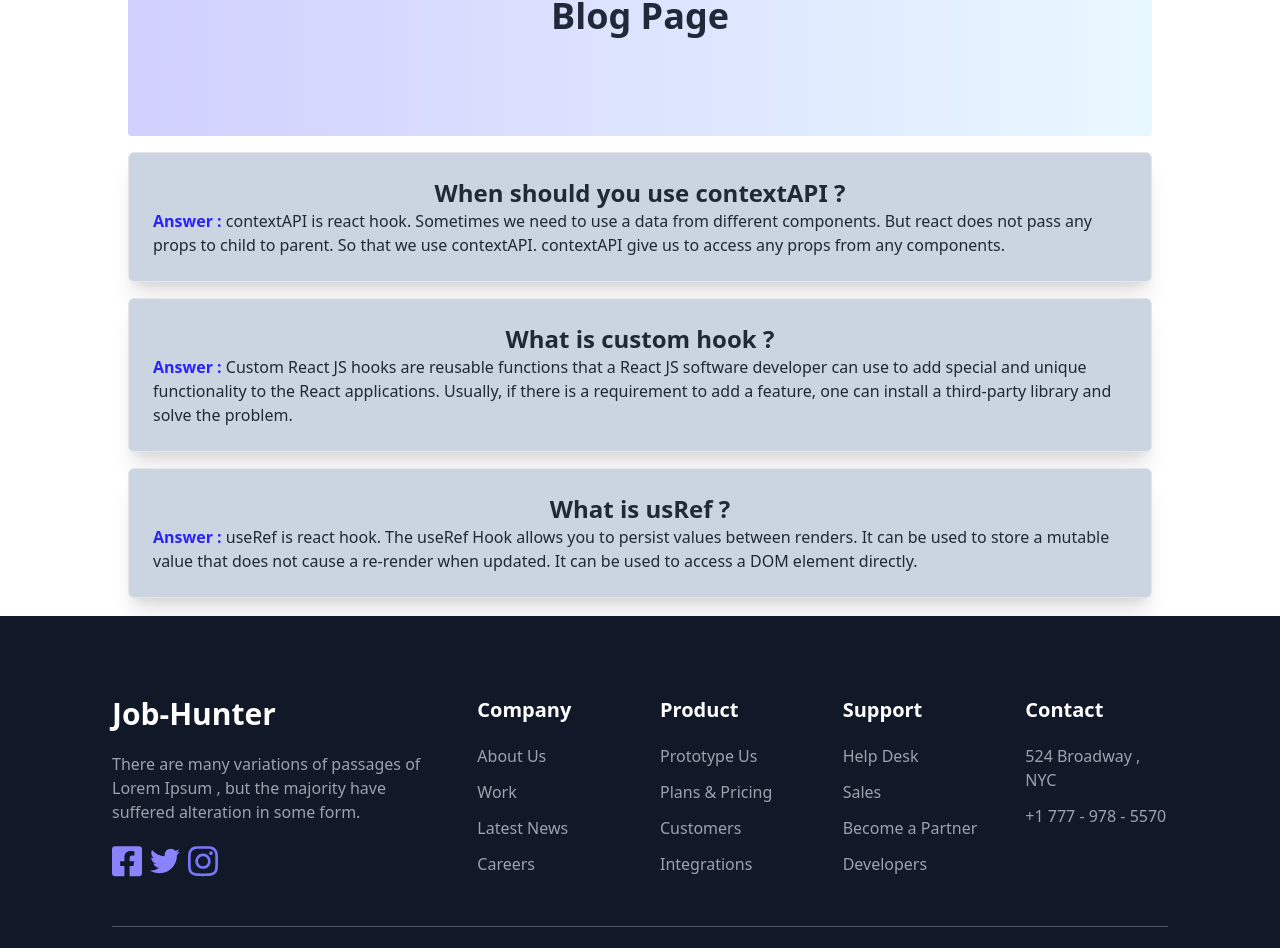
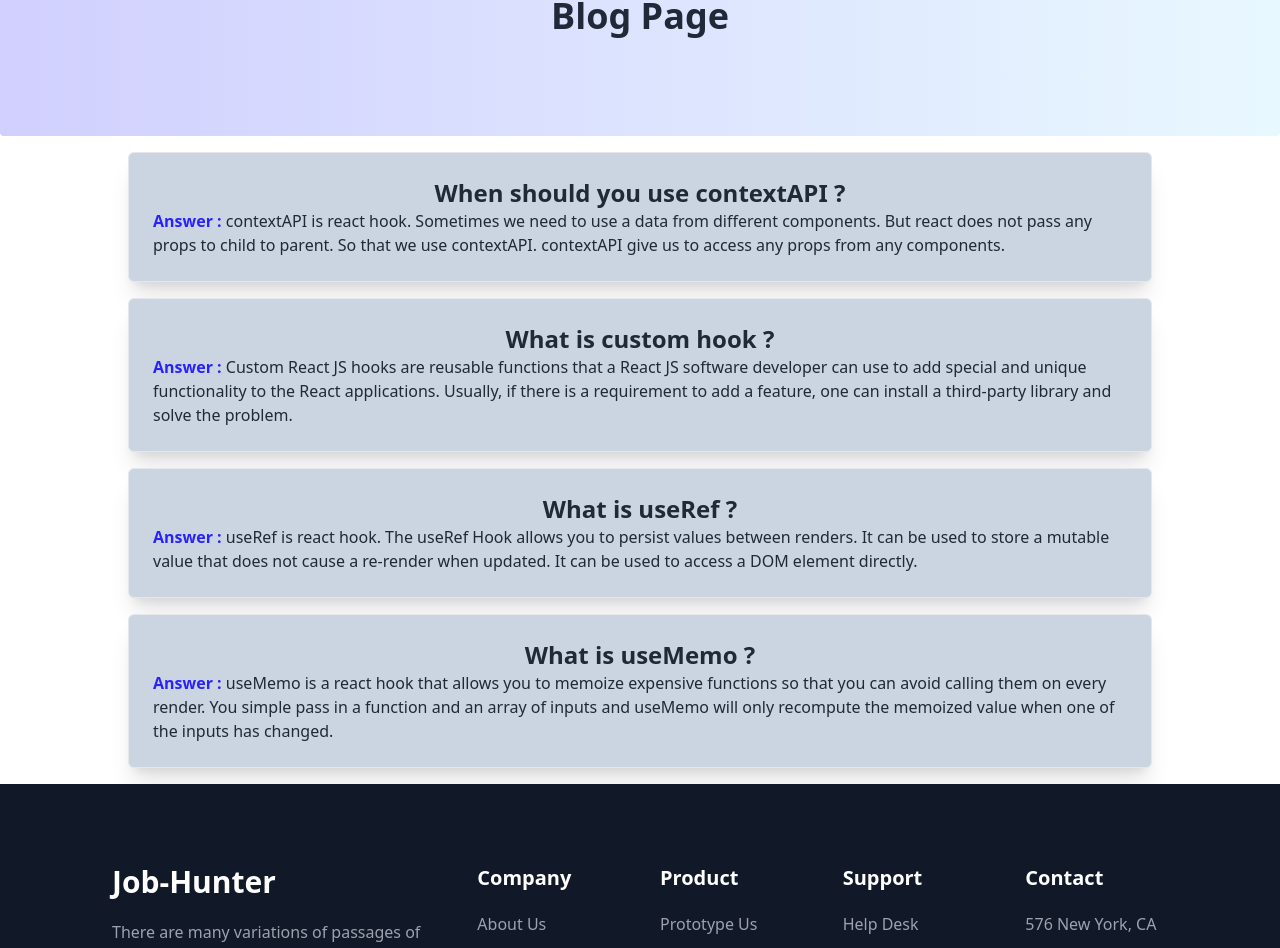
Before and after one commit to Shajib-Dv/job-hunt, a React (Vite) app: page /blog in a window 1280 px wide. Shown: the part 180-1128 px from the top of the page. Built offline with nearby package versions, Linux system fonts and the light colour scheme.

Commit message:
all requirments done

```diff
--- a/src/Layout/Home.jsx
+++ b/src/Layout/Home.jsx
@@ -8,7 +8,7 @@ import Footer from "../components/Footer";
 const Home = () => {
   return (
     <>
-      <div className="md:w-4/5 mx-auto">
+      <div className="">
         <Header />
         <div className="min-h-[90vh]">
           <Outlet />
--- a/src/components/AppliedJobs.jsx
+++ b/src/components/AppliedJobs.jsx
@@ -32,6 +32,7 @@ const AppliedJobs = () => {
   return (
     <>
       <CommonPage>Applied job</CommonPage>
+      <div className="md:w-4/5 mx-auto">
         <div className="text-right my-6">
           <select
             onChange={(e) => getValue(e.target.value)}
@@ -48,6 +49,7 @@ const AppliedJobs = () => {
           {appliedJob &&
             appliedJob.map((job) => <AppliedJobList key={job.id} job={job} />)}
         </div>
+      </div>
     </>
   );
 };
--- a/src/components/Blog.jsx
+++ b/src/components/Blog.jsx
@@ -7,6 +7,7 @@ const Blog = () => {
   return (
     <>
       <CommonPage>Blog Page</CommonPage>
+      <div className="md:w-4/5 mx-auto">
         <div className="border rounded-md shadow-xl bg-slate-300 mt-4 p-6">
           <h2 className="text-2xl text-center font-bold">
             When should you use contextAPI ?
@@ -26,20 +27,33 @@ const Blog = () => {
           <p>
             <span className="font-bold text-[#2922fa]">Answer : </span>Custom
             React JS hooks are reusable functions that a React JS software
-          developer can use to add special and unique functionality to the React
-          applications. Usually, if there is a requirement to add a feature, one
-          can install a third-party library and solve the problem.
+            developer can use to add special and unique functionality to the
+            React applications. Usually, if there is a requirement to add a
+            feature, one can install a third-party library and solve the
+            problem.
           </p>
         </div>
         <div className="border rounded-md shadow-xl bg-slate-300 my-4 p-6">
-        <h2 className="text-2xl text-center font-bold">What is usRef ?</h2>
+          <h2 className="text-2xl text-center font-bold">What is useRef ?</h2>
           <p>
             <span className="font-bold text-[#2922fa]">Answer : </span>
             useRef is react hook. The useRef Hook allows you to persist values
-          between renders. It can be used to store a mutable value that does not
-          cause a re-render when updated. It can be used to access a DOM element
-          directly.
+            between renders. It can be used to store a mutable value that does
+            not cause a re-render when updated. It can be used to access a DOM
+            element directly.
           </p>
+        </div>
+        <div className="border rounded-md shadow-xl bg-slate-300 my-4 p-6">
+          <h2 className="text-2xl text-center font-bold">What is useMemo ?</h2>
+          <p>
+            <span className="font-bold text-[#2922fa]">Answer : </span>
+            useMemo is a react hook that allows you to memoize expensive
+            functions so that you can avoid calling them on every render. You
+            simple pass in a function and an array of inputs and useMemo will
+            only recompute the memoized value when one of the inputs has
+            changed.
+          </p>
+        </div>
       </div>
     </>
   );
--- a/src/components/Footer.jsx
+++ b/src/components/Footer.jsx
@@ -78,8 +78,8 @@ const Footer = () => {
           <div>
             <h3 className="mb-5 text-white text-xl font-semibold">Contact</h3>
             <ul className="grid gap-3 text-gray-400">
-              <li>524 Broadway , NYC</li>
-              <li>+1 777 - 978 - 5570</li>
+              <li>576 New York, CA</li>
+              <li>+1 888 - 978 - 9070</li>
             </ul>
           </div>
         </div>
--- a/src/components/Header.jsx
+++ b/src/components/Header.jsx
@@ -6,7 +6,7 @@ import { Link, NavLink } from "react-router-dom";
 const Header = () => {
   const [navbar, setNavbar] = useState(false);
   return (
-    <nav className="w-full">
+    <nav className="md:w-4/5 mx-auto">
       <div className="justify-between px-4 mx-auto lg:max-w-7xl md:items-center md:flex md:px-8">
         <div>
           <div className="flex items-center justify-between py-3 md:py-5 md:block">
--- a/src/components/JobContainer.jsx
+++ b/src/components/JobContainer.jsx
@@ -17,7 +17,7 @@ const JobContainer = () => {
       .then((data) => setJobs(data));
   }, []);
   return (
-    <>
+    <div className="md:w-4/5 mx-auto">
       <Banner />
       <JobCategory />
       <div className="my-20">
@@ -43,7 +43,7 @@ const JobContainer = () => {
           )}
         </div>
       </div>
-    </>
+    </div>
   );
 };
 
--- a/src/components/JobDetails.jsx
+++ b/src/components/JobDetails.jsx
@@ -45,7 +45,7 @@ const JobDetails = () => {
   return (
     <>
       <CommonPage>Job Details</CommonPage>
-      <div className="md:flex my-20">
+      <div className="md:flex my-20 md:w-4/5 mx-auto">
         <div className="md:w-3/5 space-y-3 font-semibold px-4 md:px-10">
           <p>
             <span className="font-bold text-2xl">Description: </span>
```
Lines whose indentation alone changed are shown as unchanged.
